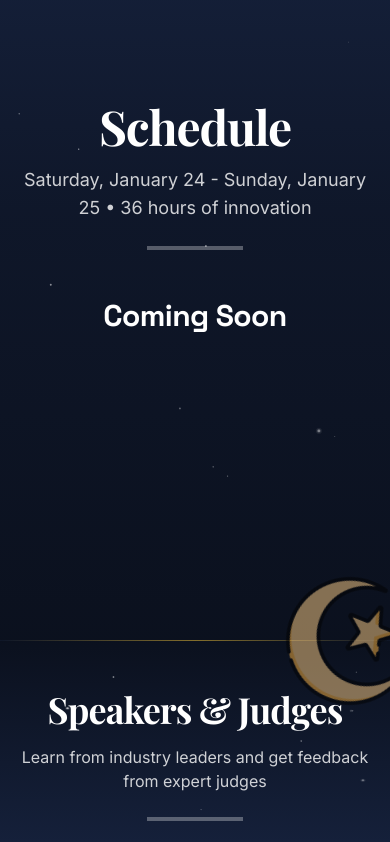
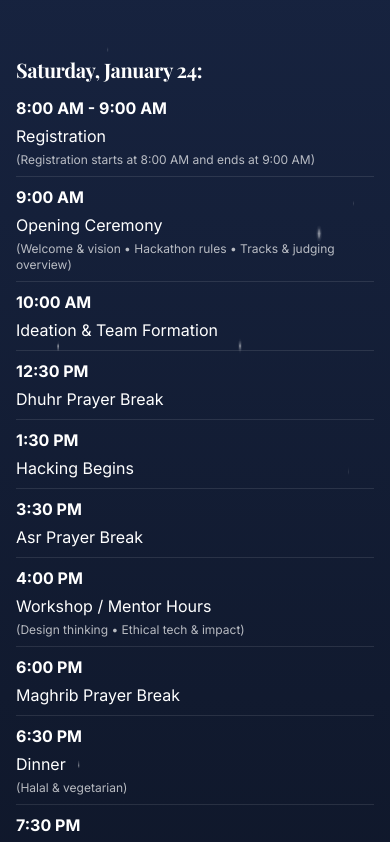
Before and after one commit to Ebizubes/Ummah-Hacks, a React (Vite) app: page / in a window 390 px wide. Shown: the part 2460-3302 px from the top of the page. Built offline with nearby package versions, Linux system fonts and the light colour scheme.

Commit message:
Update ScheduleSection to display actual schedule items
- Replace 'Coming Soon' placeholder with actual schedule display
- Integrate ScheduleTabs component to show day1 and day2 schedules
- Schedule now displays all events including registration (8:00 AM - 9:00 AM)

```diff
--- a/src/components/ScheduleSection.tsx
+++ b/src/components/ScheduleSection.tsx
@@ -1,4 +1,6 @@
 import { FadedStarsBackground } from './FadedStarsBackground'
+import { ScheduleTabs } from './ScheduleTabs'
+import { siteConfig } from '../siteConfig'
 
 export function ScheduleSection() {
   return (
@@ -17,10 +19,8 @@ export function ScheduleSection() {
             <div className="mx-auto w-24 h-1 bg-white/30"></div>
           </div>
 
-          <div className="mt-8 text-center sm:mt-12 md:mt-16">
-            <h2 className="text-3xl font-bold text-white font-display md:text-4xl lg:text-5xl">
-              Coming Soon
-            </h2>
+          <div className="mt-8 sm:mt-12 md:mt-16 flex justify-center">
+            <ScheduleTabs day1={siteConfig.schedule.day1} day2={siteConfig.schedule.day2} />
           </div>
         </div>
       </div>
```
